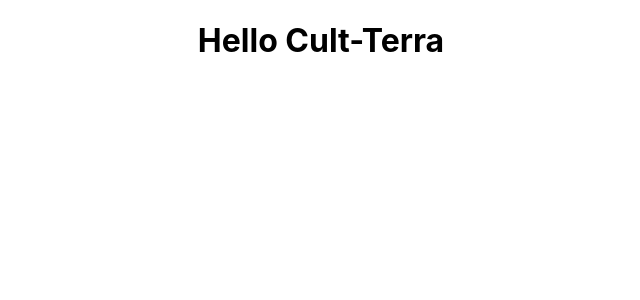
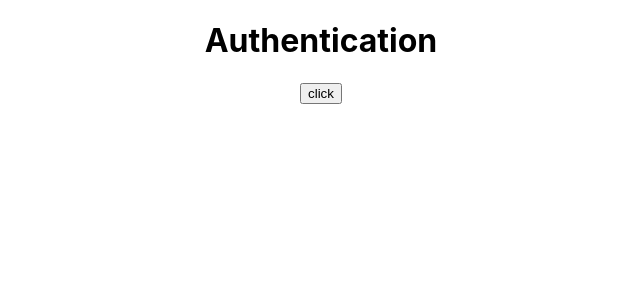
Before and after one commit to rushikesh097/cult-terra, a React (Create React App) app in the folder Cult-terra/client/: page / in a window 1280 px wide. Shown: the top 300 px of the page, without its empty margins (319-959 px from the left). Built offline with nearby package versions, Linux system fonts and the light colour scheme.

Commit message:
components added

```diff
--- a/Cult-terra/client/src/App.js
+++ b/Cult-terra/client/src/App.js
@@ -1,9 +1,19 @@
-import './App.css';
+import { useState } from "react";
+import "./App.css";
+import Authentication from "./Components/Authentication";
+import Dashboard from "./Components/Dashboard"
 
 function App() {
+
+  const [isOnDashboard,setIsOnDashboard] = useState(false);
+
   return (
     <div className="App">
-      <h1>Hello Cult-Terra</h1>
+      {
+        isOnDashboard ?
+        <Dashboard setIsOnDashboard={setIsOnDashboard} /> :
+        <Authentication setIsOnDashboard={setIsOnDashboard} />
+      }
     </div>
   );
 }
--- /dev/null
+++ b/Cult-terra/client/src/Components/Authentication.jsx
@@ -0,0 +1,18 @@
+import React from "react";
+
+const Authentication = (props) => {
+  return (
+    <div>
+        <h1>Authentication</h1>
+      <button
+        onClick={() => {
+          props.setIsOnDashboard((isOnDashboard) => !isOnDashboard);
+        }}
+      >
+        click
+      </button>
+    </div>
+  );
+};
+
+export default Authentication;
--- /dev/null
+++ b/Cult-terra/client/src/Components/Dashboard.jsx
@@ -0,0 +1,18 @@
+import React from 'react'
+
+const DashBoard = (props) => {
+  return (
+    <div>
+        <h1>Dashborad</h1>
+      <button
+        onClick={() => {
+          props.setIsOnDashboard((isOnDashboard) => !isOnDashboard);
+        }}
+      >
+        click
+      </button>
+    </div>
+  );
+}
+
+export default DashBoard
```
Also changed, not shown: Cult-terra/client/src/Components/LogIn.jsx (added, +9 -0 lines), Cult-terra/client/src/Components/SignIn.jsx (added, +9 -0 lines).
